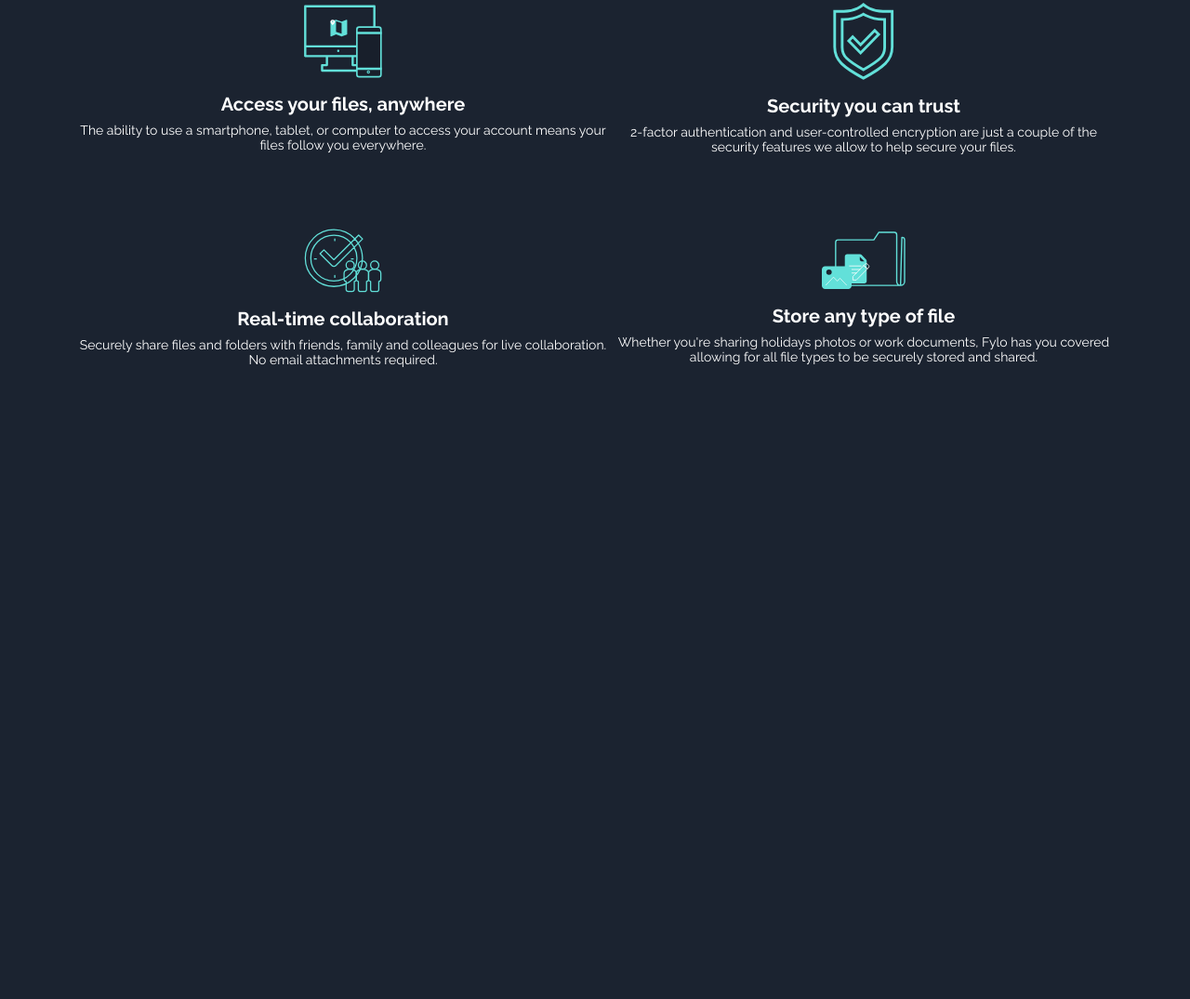
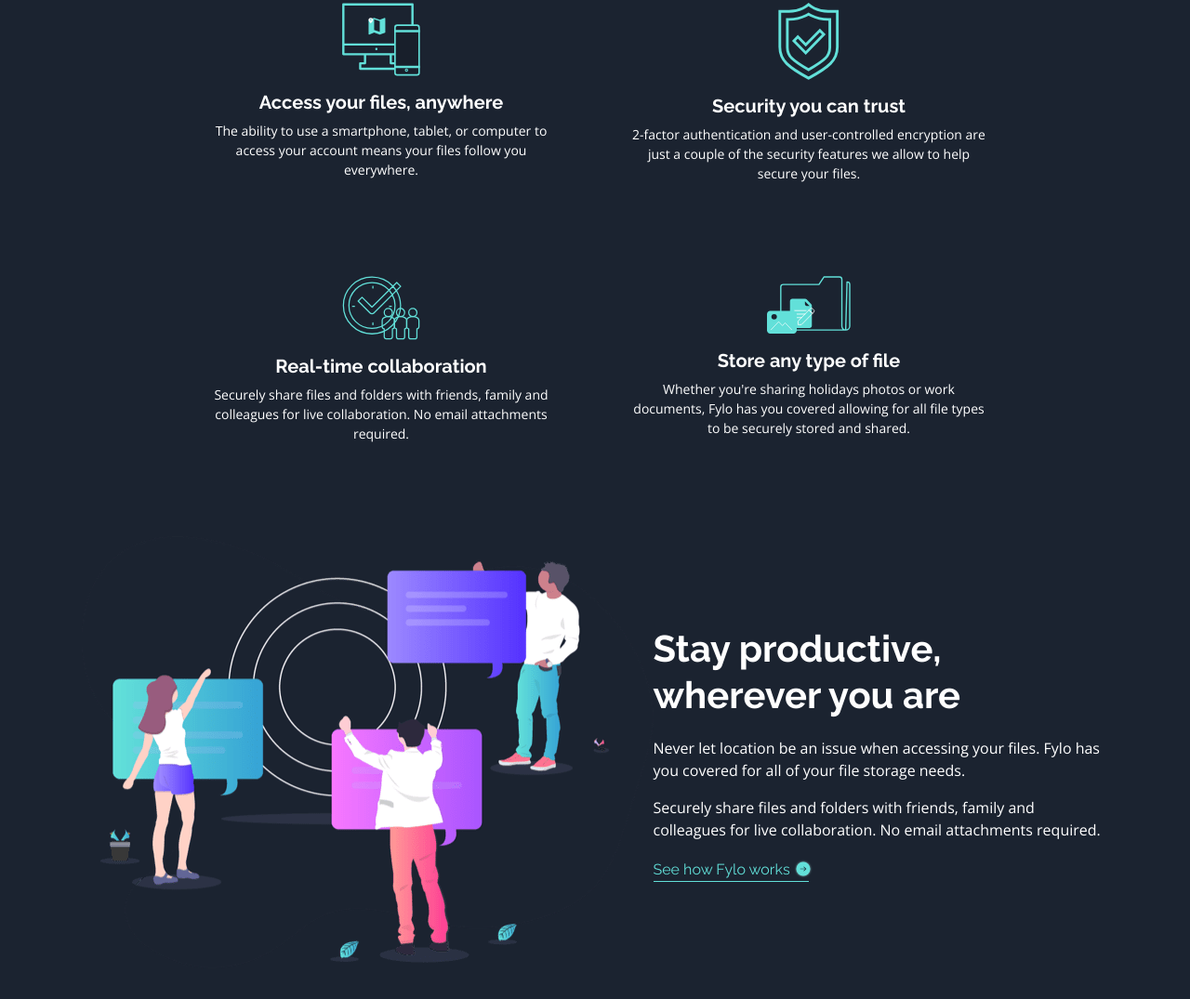
Before and after one commit to DCoder18/FEM-fylo-landing-page, a plain HTML site: page index.html in a window 1280 px wide. Shown: the part 1152-2227 px from the top of the page at 93% size. Before the commit the page ends 1767 px from the top, so only its background shows below. Drawn offline with nearby package versions, Linux system fonts and the light colour scheme.

Commit message:
Benefits, productive sections

```diff
--- a/index.html
+++ b/index.html
@@ -68,6 +68,20 @@
           </div>
         </div>
       </section>
+
+      <section class="productive">
+        <img class="productive__img" src="images/illustration-stay-productive.png" alt="">
+        <div class="productive__container">
+          <h2 class="heading-primary">Stay productive, wherever you are</h2>
+          <p class="productive__content">Never let location be an issue when accessing your files. Fylo has you covered for all of your file storage needs.</p>
+          <p class="productive__content">Securely share files and folders with friends, family and colleagues for live collaboration. No email attachments required.</p>
+          <a href="#">
+            <span>See how Fylo works</span>
+            <span><img class="productive__icon" src="images/icon-arrow.svg" alt=""></span>
+          </a>
+          <div class="underline"></div>
+        </div>
+      </section>
     </main>
   </div>
 </body>
--- a/style.scss
+++ b/style.scss
@@ -52,6 +52,10 @@ body {
 	font-family: var(--ff-primary);
   text-align: center;
   font-size: var(--fs-400);
+}
+
+p {
+  font-family: var(--ff-secondary);
 }
 
 a {
@@ -124,26 +128,29 @@ a {
     font-size: var(--fs-400);
     max-width: 48rem;
     line-height: 3rem;
-    font-family: var(--ff-secondary);
     margin: 3.2rem auto;
   }
 }
 
+
 .benefits {
+  margin-bottom: 10rem;
+
   .grid {
     display: grid;
     grid-template-columns: auto auto;
+    grid-gap: 10rem 8rem;
 
   .grid-item {
     display: flex;
-    justify-content: center;
+    justify-content: flex-start;
     align-items: center;
     flex-direction: column;
-    padding-bottom: 8rem;
   }
 
    &__img {
-    margin-bottom: 1.6rem;
+    padding-bottom: 1.6rem;
+    vertical-align: middle;
 
     &--access,
     &--collab {
@@ -161,8 +168,55 @@ a {
 
    &__content {
     font-size: var(--fs-300);
-    margin-top: 0.8rem;
+    margin-top: 8px;
+    max-width: 38rem;
+    line-height: 21px;
    }
+  }
+}
+
+
+.productive {
+  display: flex;
+  align-items: center;
+  margin-bottom: 10rem;
+
+  &__img {
+    width: 61.5rem
+  }
+
+  &__container {
+   text-align: left;
+   max-width: 49rem;
+  }
+
+  .heading-primary {
+    line-height: 5rem;
+    margin-bottom: 2rem;
+  }
+
+  &__content {
+    line-height: 2.4rem;
+    margin-bottom: 1.6rem;
+  }
+
+  a {
+   color: var(--clr-neon-blue);
+  }
+
+  &__icon {
+    display: inline-block;
+    width: 2rem;
+    position: relative;
+    top: 4px;
+  }
+
+  .underline {
+    width: 16.7rem;
+    height: 1px;
+    position: relative;
+    top: 3px;
+    background-color: var(--clr-neon-blue);
   }
 }
 
```
Also changed, not shown: css/style.css, 1 other file.
